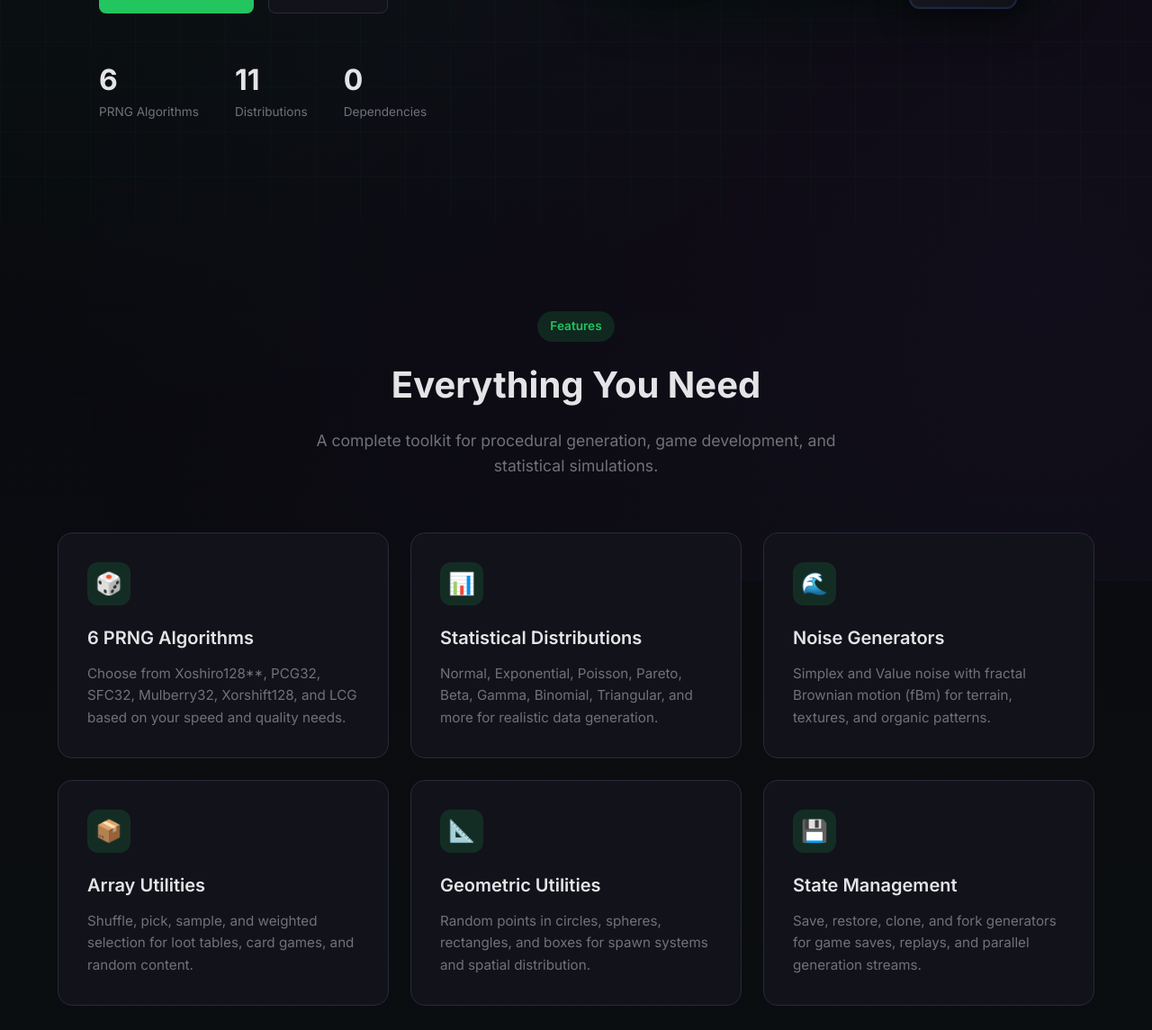
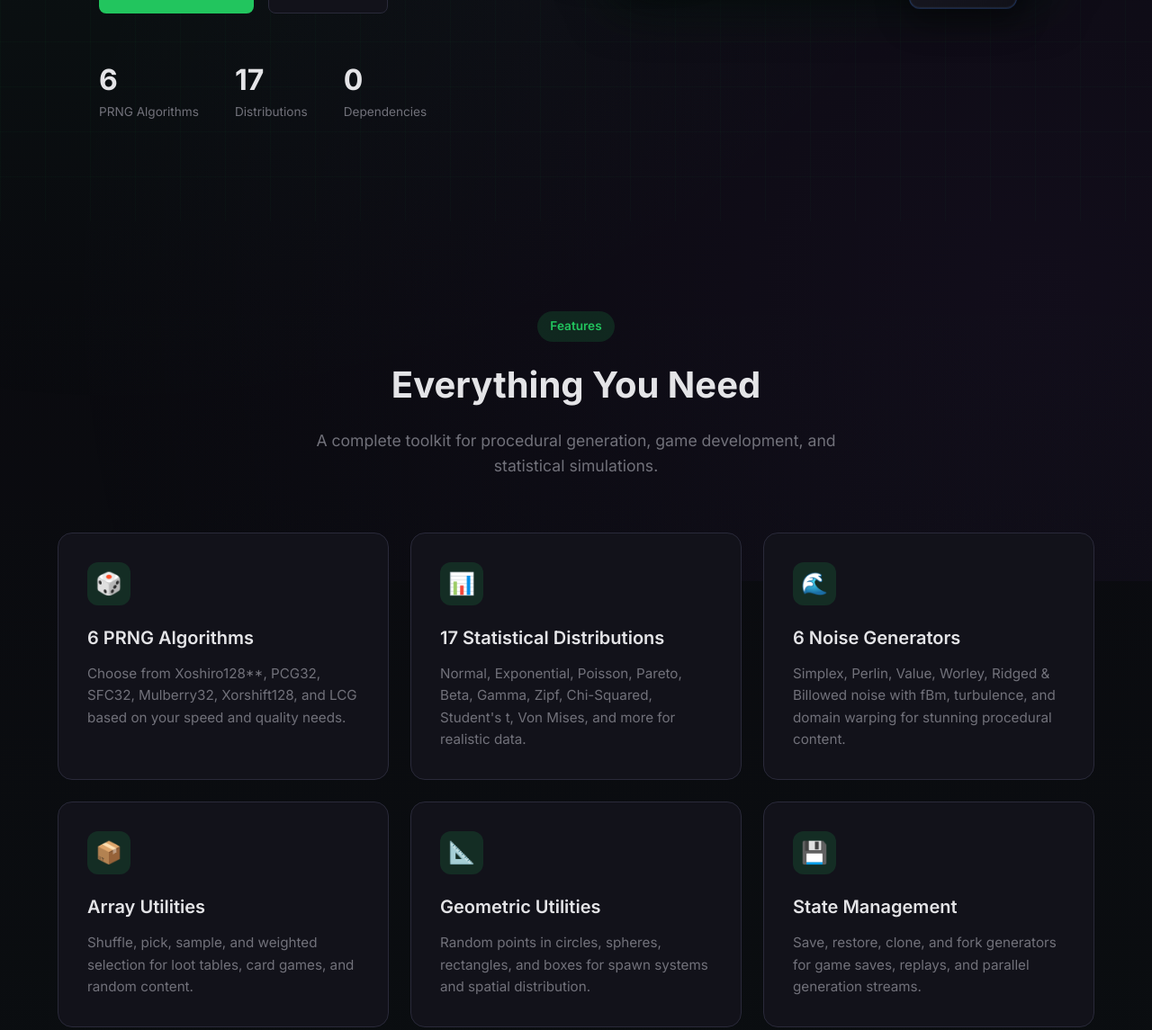
Before and after one commit to ClearanceClarence/SeedForge, a plain HTML site: page index.html in a window 1280 px wide. Shown: the part 554-1699 px from the top of the page at 90% size. Drawn offline with Linux system fonts and the light colour scheme.

Commit message:
Update version and feature details in index.html

```diff
--- a/index.html
+++ b/index.html
@@ -1398,7 +1398,7 @@
                 <div class="hero-text">
                     <div class="hero-badge">
                         <span>✨</span>
-                        <span>v1.0 — Now Available</span>
+                        <span>v1.1.0 — New Release</span>
                     </div>
                     <h1>Reproducible<br>Randomness for<br><span>JavaScript</span></h1>
                     <p class="hero-description">
@@ -1419,7 +1419,7 @@
                             <div class="stat-label">PRNG Algorithms</div>
                         </div>
                         <div class="stat">
-                            <div class="stat-value">11</div>
+                            <div class="stat-value">17</div>
                             <div class="stat-label">Distributions</div>
                         </div>
                         <div class="stat">
@@ -1505,13 +1505,13 @@
                 </div>
                 <div class="feature-card">
                     <div class="feature-icon">📊</div>
-                    <h3>Statistical Distributions</h3>
-                    <p>Normal, Exponential, Poisson, Pareto, Beta, Gamma, Binomial, Triangular, and more for realistic data generation.</p>
+                    <h3>17 Statistical Distributions</h3>
+                    <p>Normal, Exponential, Poisson, Pareto, Beta, Gamma, Zipf, Chi-Squared, Student's t, Von Mises, and more for realistic data.</p>
                 </div>
                 <div class="feature-card">
                     <div class="feature-icon">🌊</div>
-                    <h3>Noise Generators</h3>
-                    <p>Simplex and Value noise with fractal Brownian motion (fBm) for terrain, textures, and organic patterns.</p>
+                    <h3>6 Noise Generators</h3>
+                    <p>Simplex, Perlin, Value, Worley, Ridged & Billowed noise with fBm, turbulence, and domain warping for stunning procedural content.</p>
                 </div>
                 <div class="feature-card">
                     <div class="feature-icon">📦</div>
```
